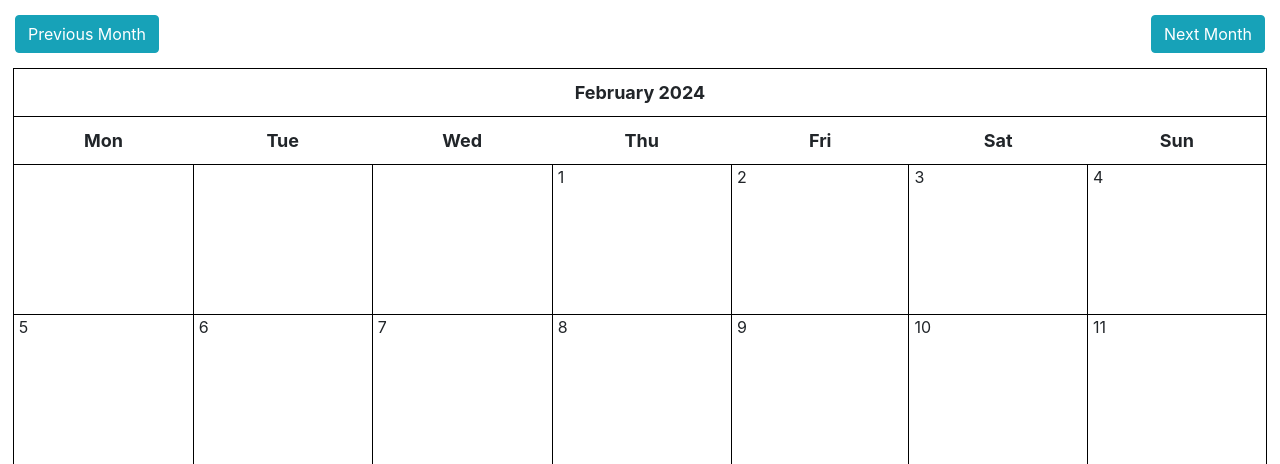
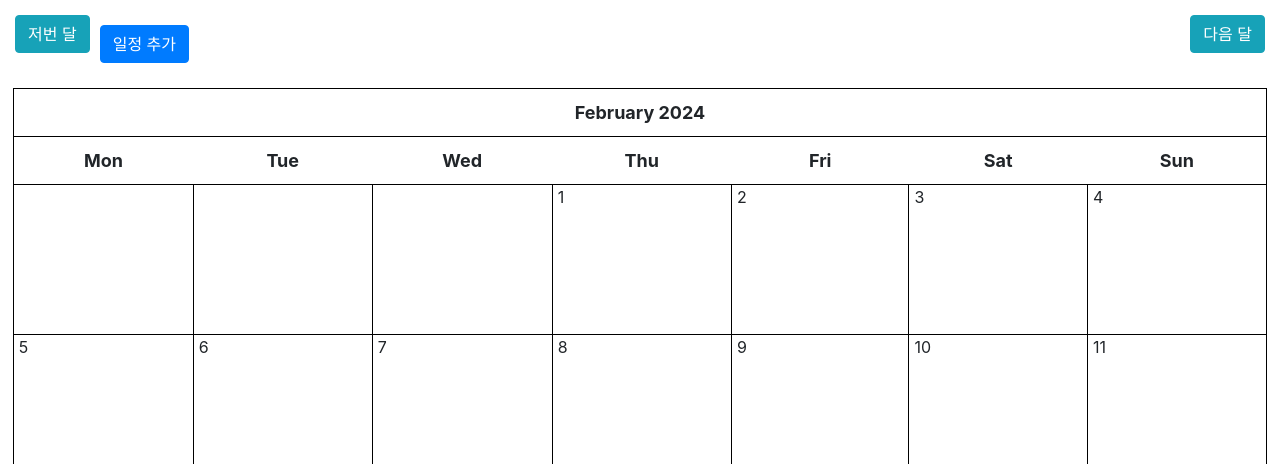
Before and after one commit to kkb00714/Our_Calendar, a Django app: page /calendar/ in a window 1280 px wide. Shown: the top 464 px of the page. Run offline with Django 5.2, Linux system fonts and the light colour scheme; data that the repository does not hold is empty; some libraries are stand-ins or nearby versions.

Commit message:
[#15] 일정 추가 기능 (3) - 버튼 추가

```diff
--- a/cal/urls.py
+++ b/cal/urls.py
@@ -7,5 +7,5 @@ app_name = 'cal'
 
 urlpatterns = [
     path('calendar/', views.CalendarView.as_view(template_name = 'cal/cal.html'), name='calendar'),
-    path('event_form/', views.add_event, name='event_form'),
+    path('eventform/', views.add_event, name='eventform'),
 ]
--- a/cal/views.py
+++ b/cal/views.py
@@ -93,10 +93,10 @@ def add_event(request):
             form.save()
             # 폼이 유효한 경우,폼을 저장하고 일정 추가
 
-            return redirect('calendar')
+            return redirect('cal:calendar')
             # 일정 추가에 성공하면 전체 캘린더 페이지로 이동
     else:
         form = EventForm()
         # POST 요청이 아니라면, 다시 입력하는 곳으로 돌아감
-    return render(request, 'cal_form.html', {'form': form})
+    return render(request, 'cal/cal_form.html', {'form': form})
     # 템플릿을 렌더링하여 사용자에게 보여줌 (form 은 템플릿에서 폼을 사용하기 위한 변수임)
--- a/static/cal/style.css
+++ b/static/cal/style.css
@@ -57,3 +57,19 @@ a {
 .clearfix {
     margin: 15px;
 }
+
+.add-event-btn {
+    margin: 10px; /* 버튼과 캘린더 사이의 간격 조절 */
+    display: inline-block; /* 인라인 요소로 표시되도록 설정 */
+    padding: 10px 20px; /* 내부 여백 설정 */
+    font-size: 16px; /* 글꼴 크기 설정 */
+    background-color: #28a745; /* 배경색 설정 */
+    color: white; /* 글자색 설정 */
+    text-decoration: none; /* 밑줄 제거 */
+    border: none; /* 테두리 제거 */
+    border-radius: 4px; /* 버튼 모서리를 둥글게 설정 */
+}
+
+.add-event-btn:hover {
+    background-color: #7d80c4; /* 마우스 호버 시 배경색 변경 */
+}
--- a/templates/cal/cal.html
+++ b/templates/cal/cal.html
@@ -2,9 +2,11 @@
 
 {% block content %}
 <div class="clearfix">
-	<a class="btn btn-info left" href="{% url 'cal:calendar' %}?{{ prev_month }}"> Previous Month </a>
-    <a class="btn btn-info right" href="{% url 'cal:calendar' %}?{{ next_month }}"> Next Month </a>
+	<a class="btn btn-info left" href="{% url 'cal:calendar' %}?{{ prev_month }}"> 저번 달 </a>
+    <a class="btn btn-info right" href="{% url 'cal:calendar' %}?{{ next_month }}"> 다음 달 </a>
+    <a class="btn btn-primary add-event-btn" href="{% url 'cal:eventform' %}">일정 추가</a>
 </div>
 
 {{ calendar }}
+
 {% endblock %}
```
Also changed, not shown: templates/cal/cal_form.html (+6 -2 lines).
